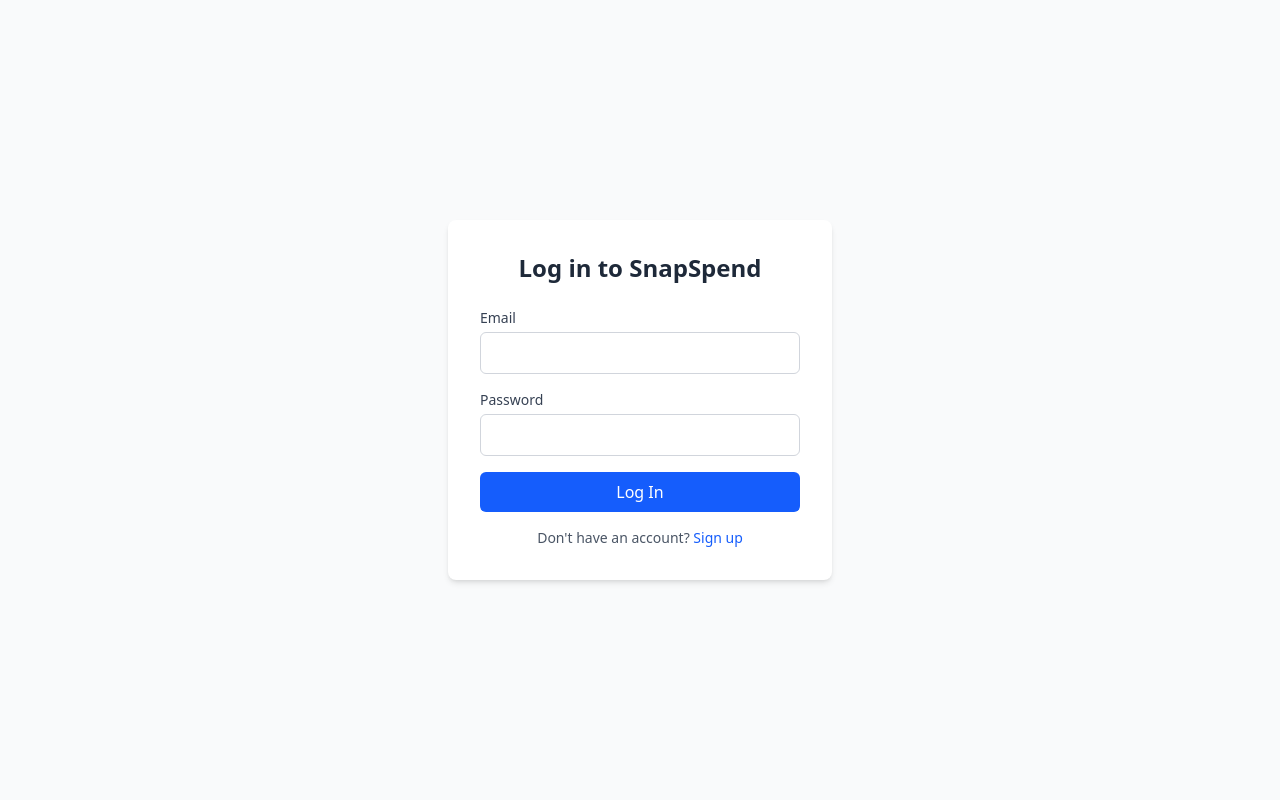
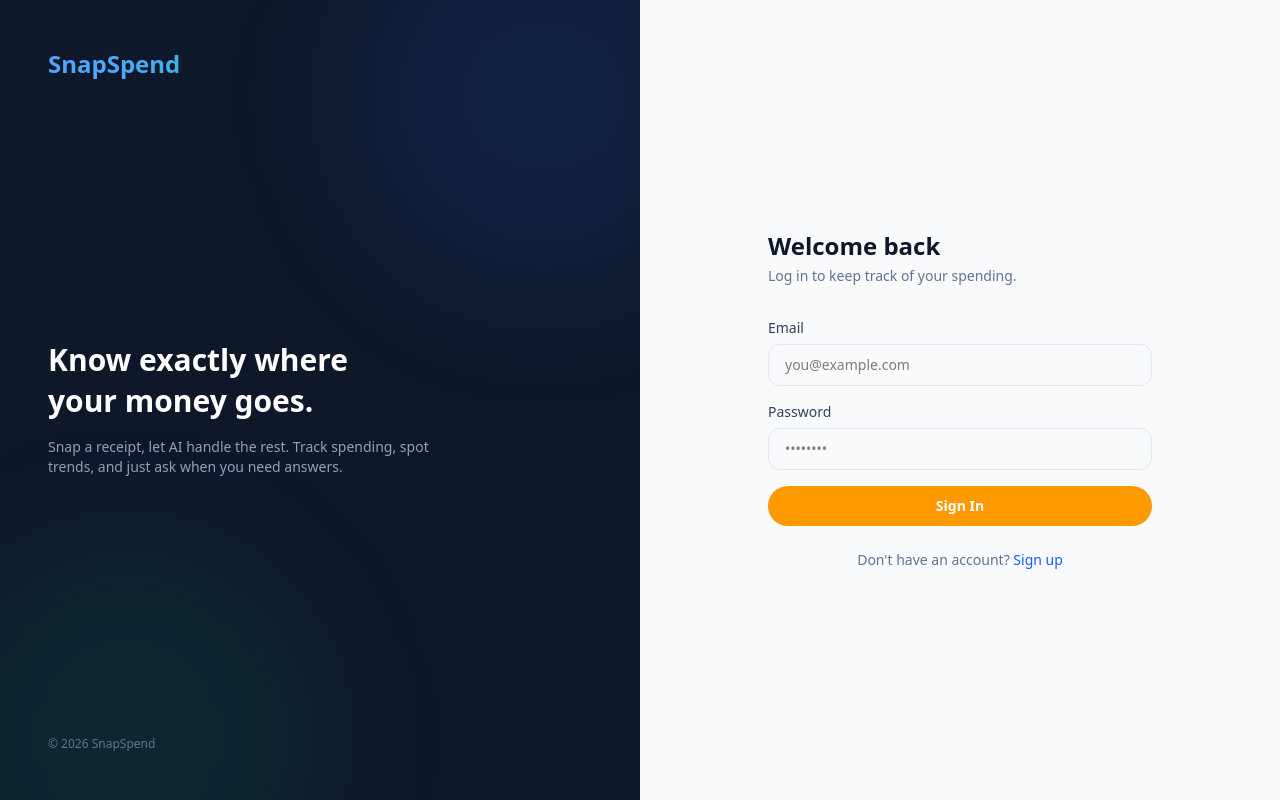
Before and after one commit to Anu1606-dev/SnapSpend, a React (Vite) app: page /login in a window 1280 px wide. Built offline with nearby package versions, Linux system fonts and the light colour scheme; no server answers.

Commit message:
style: redesign Login and Signup pages
- Add split-screen layout with branded panel on desktop (lg breakpoint+)
- Restyle inputs, buttons, and error states to match the design system
- Add subtle gradient-blob background texture and button press feedback

```diff
--- a/src/pages/LoginPage.jsx
+++ b/src/pages/LoginPage.jsx
@@ -10,7 +10,6 @@
   const navigate = useNavigate()
   const { status, error, user } = useSelector((state) => state.auth)
 
-  // If already logged in, don't let them sit on the login page
   useEffect(() => {
     if (user) navigate('/')
   }, [user, navigate])
@@ -22,51 +21,88 @@
   }
 
   return (
-    <div className="min-h-screen flex items-center justify-center bg-gray-50 px-4">
-      <div className="w-full max-w-sm bg-white p-8 rounded-lg shadow-md">
-        <h1 className="text-2xl font-bold text-gray-800 mb-6 text-center">Log in to SnapSpend</h1>
+    <div className="min-h-screen flex">
+      {/* Branding panel — hidden on mobile, shown from the "lg" breakpoint up */}
+      <div className="hidden lg:flex lg:w-1/2 bg-slate-900 flex-col justify-between p-12 relative overflow-hidden">
+        <div className="absolute -top-24 -right-24 w-96 h-96 bg-blue-500/10 rounded-full blur-3xl" />
+        <div className="absolute -bottom-32 -left-16 w-96 h-96 bg-emerald-500/10 rounded-full blur-3xl" />
+
+        <span className="relative text-2xl font-extrabold bg-gradient-to-r from-blue-400 to-emerald-400 bg-clip-text text-transparent">
+          SnapSpend
+        </span>
+
+        <div className="relative">
+          <p className="text-3xl font-bold text-white leading-snug mb-4">
+            Know exactly where<br />your money goes.
+          </p>
+          <p className="text-slate-400 text-sm max-w-sm">
+            Snap a receipt, let AI handle the rest. Track spending, spot trends, and just ask when you need answers.
+          </p>
+        </div>
+
+        <p className="relative text-xs text-slate-500">© 2026 SnapSpend</p>
+      </div>
+
+      {/* Form panel */}
+      <div className="flex-1 flex items-center justify-center bg-slate-50 px-6 py-12">
+        <div className="w-full max-w-sm">
+          <div className="lg:hidden text-center mb-8">
+            <span className="text-2xl font-extrabold bg-gradient-to-r from-blue-500 to-emerald-500 bg-clip-text text-transparent">
+              SnapSpend
+            </span>
+          </div>
+
+          <h1 className="text-2xl font-bold text-slate-900 mb-1">Welcome back</h1>
+          <p className="text-sm text-slate-500 mb-8">Log in to keep track of your spending.</p>
 
           <form onSubmit={handleSubmit} className="space-y-4">
             <div>
-            <label className="block text-sm font-medium text-gray-700 mb-1">Email</label>
+              <label className="block text-sm font-medium text-slate-700 mb-1.5">Email</label>
               <input
                 type="email"
                 value={email}
                 onChange={(e) => setEmail(e.target.value)}
                 required
-              className="w-full px-3 py-2 border border-gray-300 rounded-md focus:outline-none focus:ring-2 focus:ring-blue-500"
+                placeholder="you@example.com"
+                className="w-full px-4 py-2.5 border border-slate-200 rounded-xl text-sm focus:outline-none focus:ring-2 focus:ring-blue-500 focus:border-transparent transition-shadow"
               />
             </div>
 
             <div>
-            <label className="block text-sm font-medium text-gray-700 mb-1">Password</label>
+              <label className="block text-sm font-medium text-slate-700 mb-1.5">Password</label>
               <input
                 type="password"
                 value={password}
                 onChange={(e) => setPassword(e.target.value)}
                 required
-              className="w-full px-3 py-2 border border-gray-300 rounded-md focus:outline-none focus:ring-2 focus:ring-blue-500"
+                placeholder="••••••••"
+                className="w-full px-4 py-2.5 border border-slate-200 rounded-xl text-sm focus:outline-none focus:ring-2 focus:ring-blue-500 focus:border-transparent transition-shadow"
               />
             </div>
 
-          {error && <p className="text-sm text-red-600 bg-red-50 p-2 rounded">{error}</p>}
+            {error && (
+              <p className="text-sm text-red-600 bg-red-50 border border-red-100 px-3 py-2 rounded-xl">
+                {error}
+              </p>
+            )}
 
             <button
               type="submit"
               disabled={status === 'loading'}
-            className="w-full bg-blue-600 text-white py-2 rounded-md font-medium hover:bg-blue-700 disabled:opacity-50"
+              className="w-full bg-amber-500 text-white py-2.5 rounded-full font-semibold text-sm hover:bg-amber-600 active:scale-[0.98] transition-all disabled:opacity-50"
             >
-            {status === 'loading' ? 'Logging in...' : 'Log In'}
+              {status === 'loading' ? 'Logging in...' : 'Sign In'}
             </button>
           </form>
 
-        <p className="text-sm text-gray-600 mt-4 text-center">
+          <p className="text-sm text-slate-500 mt-6 text-center">
             Don't have an account?{' '}
-          <Link to="/signup" className="text-blue-600 hover:underline">
+            <Link to="/signup" className="text-blue-600 font-medium hover:underline">
               Sign up
             </Link>
           </p>
         </div>
       </div>
+    </div>
   )
 }
--- a/src/pages/SignupPage.jsx
+++ b/src/pages/SignupPage.jsx
@@ -21,53 +21,87 @@
   }
 
   return (
-    <div className="min-h-screen flex items-center justify-center bg-gray-50 px-4">
-      <div className="w-full max-w-sm bg-white p-8 rounded-lg shadow-md">
-        <h1 className="text-2xl font-bold text-gray-800 mb-6 text-center">Create your account</h1>
+    <div className="min-h-screen flex">
+      <div className="hidden lg:flex lg:w-1/2 bg-slate-900 flex-col justify-between p-12 relative overflow-hidden">
+        <div className="absolute -top-24 -right-24 w-96 h-96 bg-emerald-500/10 rounded-full blur-3xl" />
+        <div className="absolute -bottom-32 -left-16 w-96 h-96 bg-blue-500/10 rounded-full blur-3xl" />
+
+        <span className="relative text-2xl font-extrabold bg-gradient-to-r from-blue-400 to-emerald-400 bg-clip-text text-transparent">
+          SnapSpend
+        </span>
+
+        <div className="relative">
+          <p className="text-3xl font-bold text-white leading-snug mb-4">
+            Start tracking in<br />under a minute.
+          </p>
+          <p className="text-slate-400 text-sm max-w-sm">
+            No spreadsheets, no manual math. Just snap, ask, and know.
+          </p>
+        </div>
+
+        <p className="relative text-xs text-slate-500">© 2026 SnapSpend</p>
+      </div>
+
+      <div className="flex-1 flex items-center justify-center bg-slate-50 px-6 py-12">
+        <div className="w-full max-w-sm">
+          <div className="lg:hidden text-center mb-8">
+            <span className="text-2xl font-extrabold bg-gradient-to-r from-blue-500 to-emerald-500 bg-clip-text text-transparent">
+              SnapSpend
+            </span>
+          </div>
+
+          <h1 className="text-2xl font-bold text-slate-900 mb-1">Create your account</h1>
+          <p className="text-sm text-slate-500 mb-8">Start understanding your spending today.</p>
 
           <form onSubmit={handleSubmit} className="space-y-4">
             <div>
-            <label className="block text-sm font-medium text-gray-700 mb-1">Email</label>
+              <label className="block text-sm font-medium text-slate-700 mb-1.5">Email</label>
               <input
                 type="email"
                 value={email}
                 onChange={(e) => setEmail(e.target.value)}
                 required
-              className="w-full px-3 py-2 border border-gray-300 rounded-md focus:outline-none focus:ring-2 focus:ring-blue-500"
+                placeholder="you@example.com"
+                className="w-full px-4 py-2.5 border border-slate-200 rounded-xl text-sm focus:outline-none focus:ring-2 focus:ring-blue-500 focus:border-transparent transition-shadow"
               />
             </div>
 
             <div>
-            <label className="block text-sm font-medium text-gray-700 mb-1">Password</label>
+              <label className="block text-sm font-medium text-slate-700 mb-1.5">Password</label>
               <input
                 type="password"
                 value={password}
                 onChange={(e) => setPassword(e.target.value)}
                 required
                 minLength={6}
-              className="w-full px-3 py-2 border border-gray-300 rounded-md focus:outline-none focus:ring-2 focus:ring-blue-500"
+                placeholder="At least 6 characters"
+                className="w-full px-4 py-2.5 border border-slate-200 rounded-xl text-sm focus:outline-none focus:ring-2 focus:ring-blue-500 focus:border-transparent transition-shadow"
               />
-            <p className="text-xs text-gray-500 mt-1">At least 6 characters</p>
             </div>
 
-          {error && <p className="text-sm text-red-600 bg-red-50 p-2 rounded">{error}</p>}
+            {error && (
+              <p className="text-sm text-red-600 bg-red-50 border border-red-100 px-3 py-2 rounded-xl">
+                {error}
+              </p>
+            )}
 
             <button
               type="submit"
               disabled={status === 'loading'}
-            className="w-full bg-blue-600 text-white py-2 rounded-md font-medium hover:bg-blue-700 disabled:opacity-50"
+              className="w-full bg-amber-500 text-white py-2.5 rounded-full font-semibold text-sm hover:bg-amber-600 active:scale-[0.98] transition-all disabled:opacity-50"
             >
               {status === 'loading' ? 'Creating account...' : 'Sign Up'}
             </button>
           </form>
 
-        <p className="text-sm text-gray-600 mt-4 text-center">
+          <p className="text-sm text-slate-500 mt-6 text-center">
             Already have an account?{' '}
-          <Link to="/login" className="text-blue-600 hover:underline">
+            <Link to="/login" className="text-blue-600 font-medium hover:underline">
               Log in
             </Link>
           </p>
         </div>
       </div>
+    </div>
   )
 }
```
Lines whose indentation alone changed are shown as unchanged.
